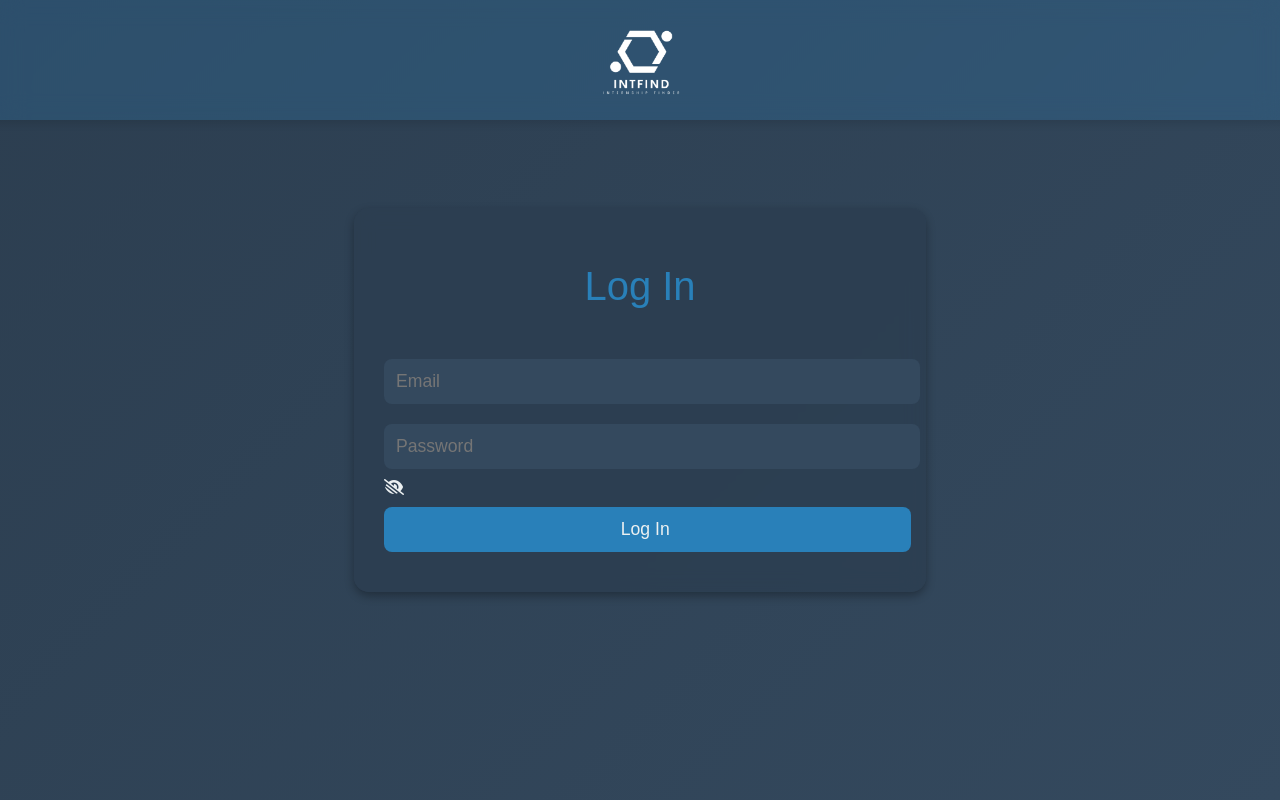
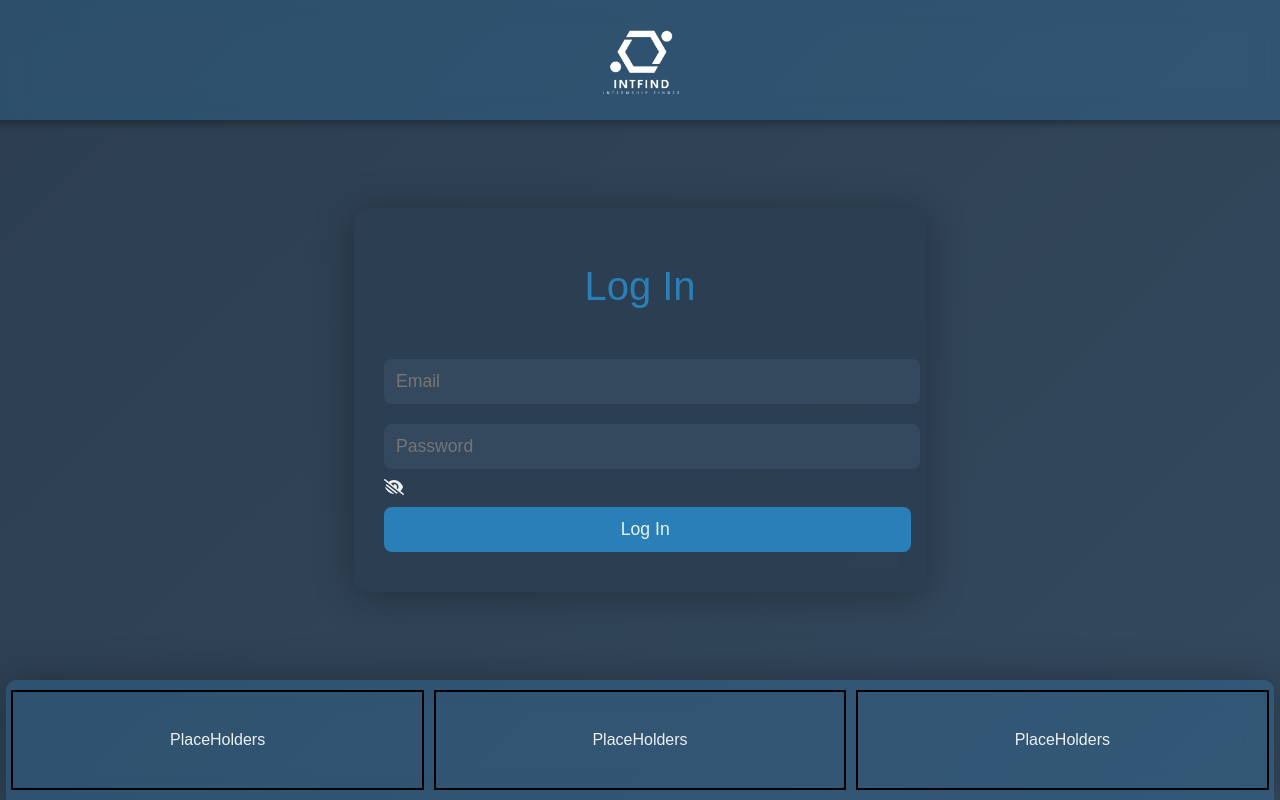
Before and after one commit to 4l0sh/intfind, a React (Create React App) app: page /login in a window 1280 px wide. Built offline with nearby package versions, Linux system fonts and the light colour scheme; a web font is replaced by a local one.

Commit message:
login page

```diff
--- a/src/auth/login.css
+++ b/src/auth/login.css
@@ -8,8 +8,8 @@
   flex-direction: column;
   justify-content: flex-start;
   align-items: center;
+  animation: gradientAnimation 10s ease infinite;
 }
-
 #logo {
   width: 15%;
   filter: brightness(0) invert(1);
@@ -30,7 +30,9 @@
   padding: 20px;
   width: 100%;
   transition: all 0.3s ease;
-  box-shadow: 0 4px 8px rgba(0, 0, 0, 0.1);
+  box-shadow: 0 4px 8px rgba(0, 0, 0, 0.3);
+  border-bottom-left-radius: 10px;
+  border-bottom-right-radius: 10px;
 }
 
 .headerDiv1,
@@ -71,7 +73,7 @@
   background: rgba(44, 62, 80, 0.8);
   border-radius: 15px;
   padding: 30px;
-  box-shadow: 0px 4px 10px rgba(0, 0, 0, 0.3);
+  box-shadow: 0px 4px 40px rgba(0, 0, 0, 0.3);
   backdrop-filter: blur(10px);
   display: flex;
   flex-direction: column;
@@ -149,3 +151,42 @@ h1:hover {
 i {
   cursor: pointer;
 }
+
+.footerContainer {
+  background: rgba(52, 152, 219, 0.2);
+  backdrop-filter: blur(12px);
+  height: 15vh;
+  width: 99%;
+  border-top-left-radius: 10px;
+  border-top-right-radius: 10px;
+  box-shadow: 0 0px 40px rgba(0, 0, 0, 0.3);
+}
+.footerDiv1,
+.footerDiv2,
+.footerDiv3 {
+  border: 2px solid black;
+  width: 33%;
+  height: 80%;
+  margin: 5px;
+  display: flex;
+  justify-content: center;
+  align-items: center;
+}
+
+@keyframes gradientAnimation {
+  0% {
+    background: linear-gradient(135deg, #2c3e50, #34495e);
+  }
+  25% {
+    background: linear-gradient(135deg, #34495e, #2c3e50);
+  }
+  50% {
+    background: linear-gradient(135deg, #2c3e50, #34495e);
+  }
+  75% {
+    background: linear-gradient(135deg, #34495e, #2c3e50);
+  }
+  100% {
+    background: linear-gradient(135deg, #2c3e50, #34495e);
+  }
+}
--- a/src/auth/login.js
+++ b/src/auth/login.js
@@ -97,11 +97,11 @@ const Login = () => {
           </div>
           <div className='div loginDiv3'></div>
         </div>
-        {/* <div className='footerContainer'>
-          <div className='div footerDiv1'>1</div>
-          <div className='div footerDiv2'>2</div>
-          <div className='div footerDiv3'>3</div>
-        </div> */}
+        <div className='footerContainer'>
+          <div className='div footerDiv1'>PlaceHolders</div>
+          <div className='div footerDiv2'>PlaceHolders</div>
+          <div className='div footerDiv3'>PlaceHolders</div>
+        </div>
       </div>
     </Fragment>
   );
```
